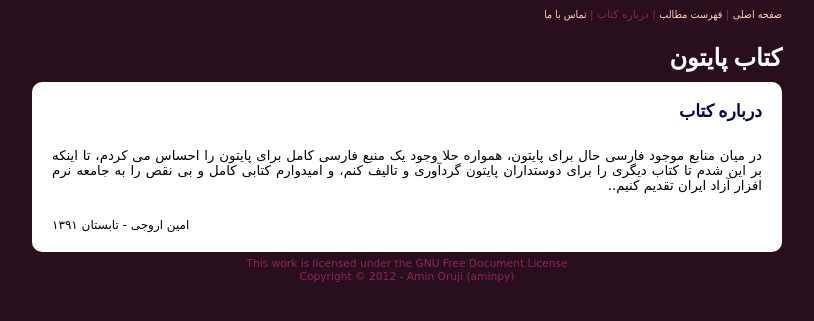
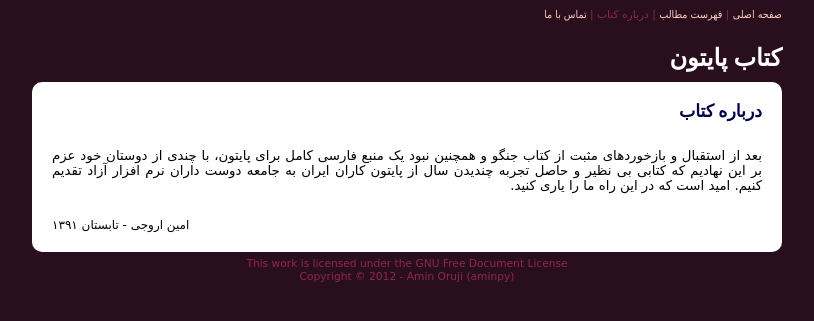
Before and after one commit to b3h74d/python.aminpy.com, a Django app: page /aboutbook/ in a window 1280 px wide. Shown: the top 321 px of the page, without its empty margins (233-1047 px from the left). Run offline with Django 3.2, Linux system fonts and the light colour scheme.

Commit message:
about book content temporarily changed

```diff
--- a/templates/about_book.html
+++ b/templates/about_book.html
@@ -7,7 +7,10 @@
 {% block body %}
 <h3 style="margin-top: 0px; margin-bottom: 25px">درباره کتاب</h3>
 <div style="text-align: justify;">
-	در میان منابع موجود فارسی حال برای پایتون، همواره حلا وجود یک منبع فارسی کامل برای پایتون را احساس می کردم، تا اینکه بر این شدم تا کتاب دیگری را برای دوستداران پایتون گردآوری و تالیف کنم، و امیدوارم کتابی کامل و بی نقص را به جامعه نرم افزار آزاد ایران تقدیم کنیم..
+بعد از استقبال و بازخوردهای مثبت از کتاب جنگو و همچنین نبود یک منبع فارسی کامل برای پایتون،
+با چندی از دوستان خود عزم بر این نهادیم که کتابی بی نظیر و حاصل تجربه چندیدن سال از
+پایتون کاران ایران به جامعه دوست داران نرم افزار آزاد تقدیم کنیم.
+امید است که در این راه ما را یاری کنید.
 </div>
 <div style="font-size: 9pt; text-align: left; margin-top: 25px">
 	امین اروجی - تابستان ۱۳۹۱
```
